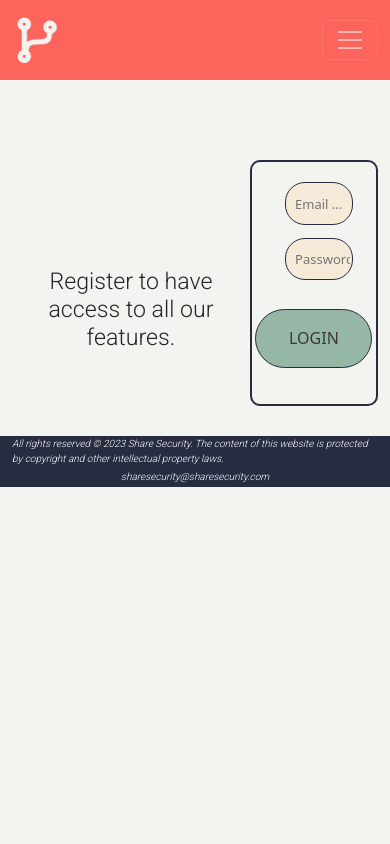
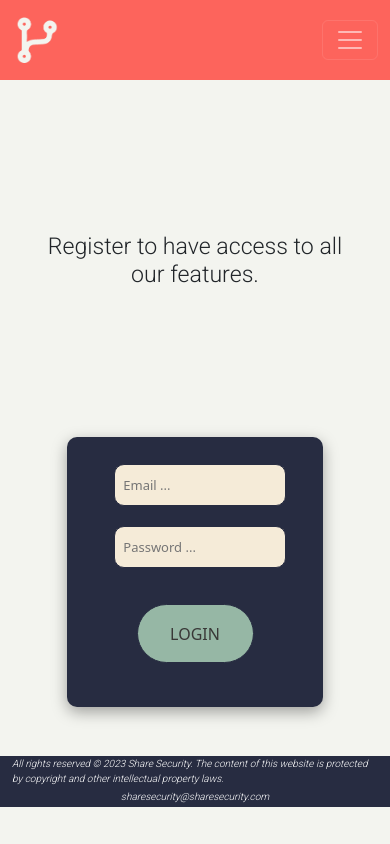
Before and after one commit to alopezbelles/App-Icloud.C, a React (Create React App) app: page /login in a window 390 px wide. Built offline with nearby package versions, Linux system fonts and the light colour scheme.

Commit message:
responsive lyout pages

```diff
--- a/src/Components/Pdf/Image.css
+++ b/src/Components/Pdf/Image.css
@@ -1,13 +1,22 @@
-
-
-.previewDesign{
-    width: 11em;
-    border-radius: 5px;
+.previewDesign {
+  width: 11em;
+  border-radius: 5px;
 }
 
-.previewDesign:hover{
-    scale: 1.1;
-    transition: 0.5s;
-    box-shadow: rgba(0, 0, 0, 0.35) 0px 5px 15px;
+.previewDesign:hover {
+  scale: 1.1;
+  transition: 0.5s;
+  box-shadow: rgba(0, 0, 0, 0.35) 0px 5px 15px;
+}
 
+@media screen and (max-width: 800px) {
+  .previewDesign {
+    width: 11em;
+  }
 }
+
+@media screen and (max-width: 460px) {
+  .previewDesign {
+    width: 13em;
+  }
+}
--- a/src/Components/Pdf/Pdf.css
+++ b/src/Components/Pdf/Pdf.css
@@ -4,3 +4,23 @@
   grid-gap: 20px;
   margin-top: 2em;
 }
+
+@media screen and (max-width: 800px) {
+  .pdfDesign {
+    /* display: flex;
+    flex-direction: column; */
+    grid-template-columns: repeat(2, 1fr);
+
+
+    grid-gap: 10px;
+  }
+}
+
+@media screen and (max-width: 660px) {
+  .pdfDesign {
+    grid-template-columns: repeat(1, 1fr);
+
+
+    grid-gap: 10px;
+  }
+}
--- a/src/Components/Pdf/Pdf.jsx
+++ b/src/Components/Pdf/Pdf.jsx
@@ -34,7 +34,7 @@ const Pdf = () => {
             <a href={dato.path_pdf} target="_blank" rel="noopener noreferrer">
           <Imagen className="previewImage" rutaImagen={dato.path_image} />
           </a>
-          <h5>{dato.relevance}</h5>
+          {/* <h5>{dato.relevance}</h5> */}
           <p>{dato.date}</p>
         </div>
       ))}
--- a/src/Containers/Documents/Documents.css
+++ b/src/Containers/Documents/Documents.css
@@ -4,6 +4,7 @@
 
 .documentsDesign{
     display: flex;
+    flex-direction: row;
     width: 100%;
 }
 
@@ -40,3 +41,28 @@
     margin: 25px;
 
 }
+
+@media screen and (max-width: 800px) {
+    .documentsDesign{
+        flex-direction: column;
+        justify-content: center;
+        align-items: center;
+    }
+
+    .col2Documents{
+        margin-top: 5em;
+    }
+    .vectorsDocuments{
+        width: 80vw;
+    }
+    .col1Documents{
+        width: 80%;
+    }
+
+    .tittleDocuments{
+        font-family: "Roboto", sans-serif;
+        width: 100%;
+
+    }
+
+  }
--- a/src/Containers/Home/Home.css
+++ b/src/Containers/Home/Home.css
@@ -105,3 +105,9 @@ body {
     width: 50%;
   }
 }
+
+@media screen and (max-width: 350px) {
+  .vectorsDesign {
+    width: 90%;
+  }
+}
--- a/src/Containers/Login/Login.css
+++ b/src/Containers/Login/Login.css
@@ -1,34 +1,37 @@
 .loginDesign {
+  /* height: auto; */
   display: flex;
   flex-direction: column;
   justify-content: center;
   align-items: center;
-  height: auto;
+  height: 80vh;
 }
 
 .col1Login {
-  width: 50%;
+  width: 100%;
+  height: 5em;
   display: flex;
   justify-content: center;
   align-items: center;
-  margin-bottom: 2em;
+  /* background-color: blue; */
+  /* margin-bottom: 2em; */
 }
 
 .col2Login {
   width: 100%;
-  margin-top: 5em;
+  /* margin-top: 3em; */
   display: flex;
   justify-content: center;
   align-items: center;
+  margin-top: 0;
   /* margin-left: -5em; */
 }
 
 .formBoxLogin {
-  width: 35%;
-  background-color: #f3f4ef;
-  border: solid 2px #272c41;
+  background-color: #272c41;
   margin-bottom: 30px;
-  height: 85%;
+  width: 40%;
+  height: 80%;
   border-radius: 10px;
   padding: 20px;
 
@@ -36,27 +39,34 @@
   flex-direction: column;
   align-items: center;
   justify-content: space-around;
+
+  box-shadow: rgba(0, 0, 0, 0.35) 0px 5px 15px;
 }
 
 .inputDesignLogin {
   background-color: #f5ebd8;
-    border: solid 1.5px #272C41;
-    border-radius: 20px;
+  border: solid 1.5px #272c41;
+  border-radius: 10px;
   width: 80%;
   height: 5vh;
   margin-left: 10px;
-    margin-bottom: 1em;
+  margin-bottom: 5px;
   font-size: 13px;
 }
 
-  .vectorsLogin{
+.vectorsLogin {
   width: 100%;
 }
 
-  .tittleLogin{
+.tittleLogin {
   font-family: "Roboto", sans-serif;
   margin-bottom: 1em;
   margin-top: 2em;
   width: 80vw;
-    /* font-size: 20px; */
 }
+
+@media screen and (max-width: 600px) {
+  .formBoxLogin {
+    width: 70%;
+  }
+}
--- a/src/Containers/Login/Login.jsx
+++ b/src/Containers/Login/Login.jsx
@@ -12,11 +12,12 @@ import Button from "../../../src/Components/Button/Button";
 function Login() {
   return (
     <Container fluid className="loginDesign">
-      <Col className="col2Login">
+      <Col className="col1Login">
         <h3 className="tittleLogin">
           Register to have access to all our features.
         </h3>
-
+      </Col>
+      <Col className="col2Login">
         <form className="formBoxLogin">
           <input
             className="inputDesignLogin"
```
Lines whose indentation alone changed are shown as unchanged.
